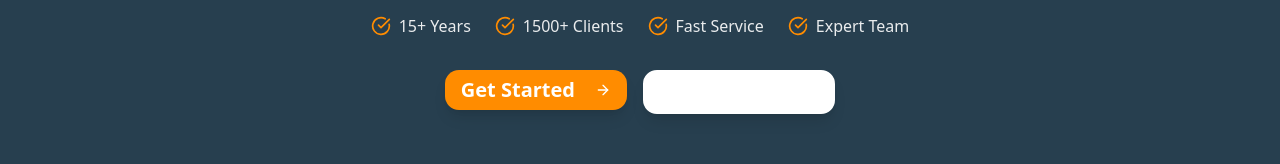
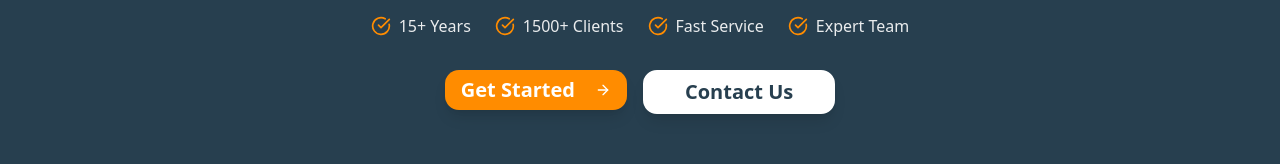
Before and after one commit to RaviparaliyaRP/psquare-accounts-website, a Next.js app in the folder psquare-accounts/: page / in a window 1280 px wide. Shown: the part 499-663 px from the top of the page. Built offline with nearby package versions, Linux system fonts and the light colour scheme.

Commit message:
Fix hero section button visibility - Change Contact Us button to white background with dark text for proper contrast

```diff
--- a/psquare-accounts/components/home/Hero.tsx
+++ b/psquare-accounts/components/home/Hero.tsx
@@ -64,7 +64,7 @@ export default function Hero() {
                 asChild
                 variant="outline"
                 size="lg"
-                className="border-2 border-white text-white hover:bg-white hover:text-brand-primary px-10 py-5 text-xl font-bold rounded-xl shadow-lg hover:shadow-xl transition-all duration-300"
+                className="border-2 border-white text-brand-primary bg-white hover:bg-brand-primary hover:text-white px-10 py-5 text-xl font-bold rounded-xl shadow-lg hover:shadow-xl transition-all duration-300"
               >
                 <Link href="/contact">Contact Us</Link>
               </Button>
```
